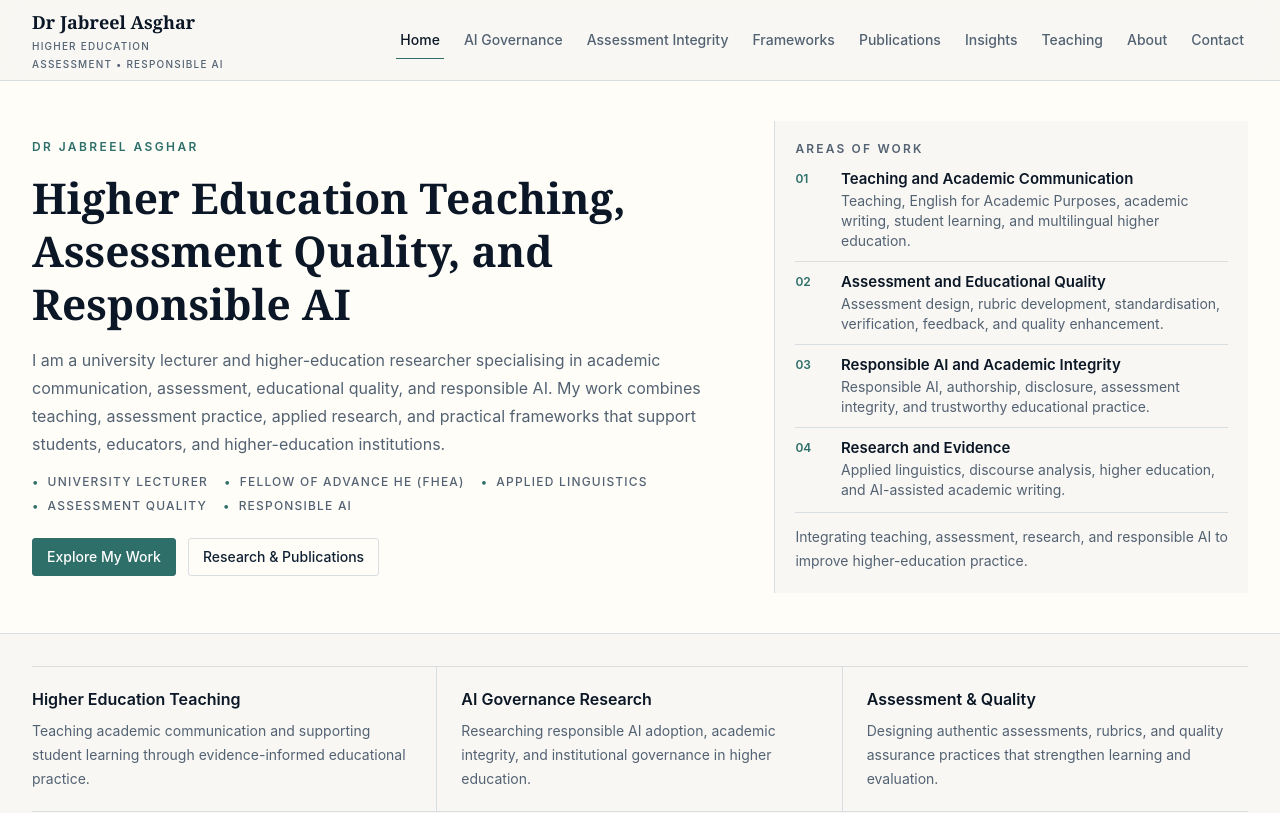
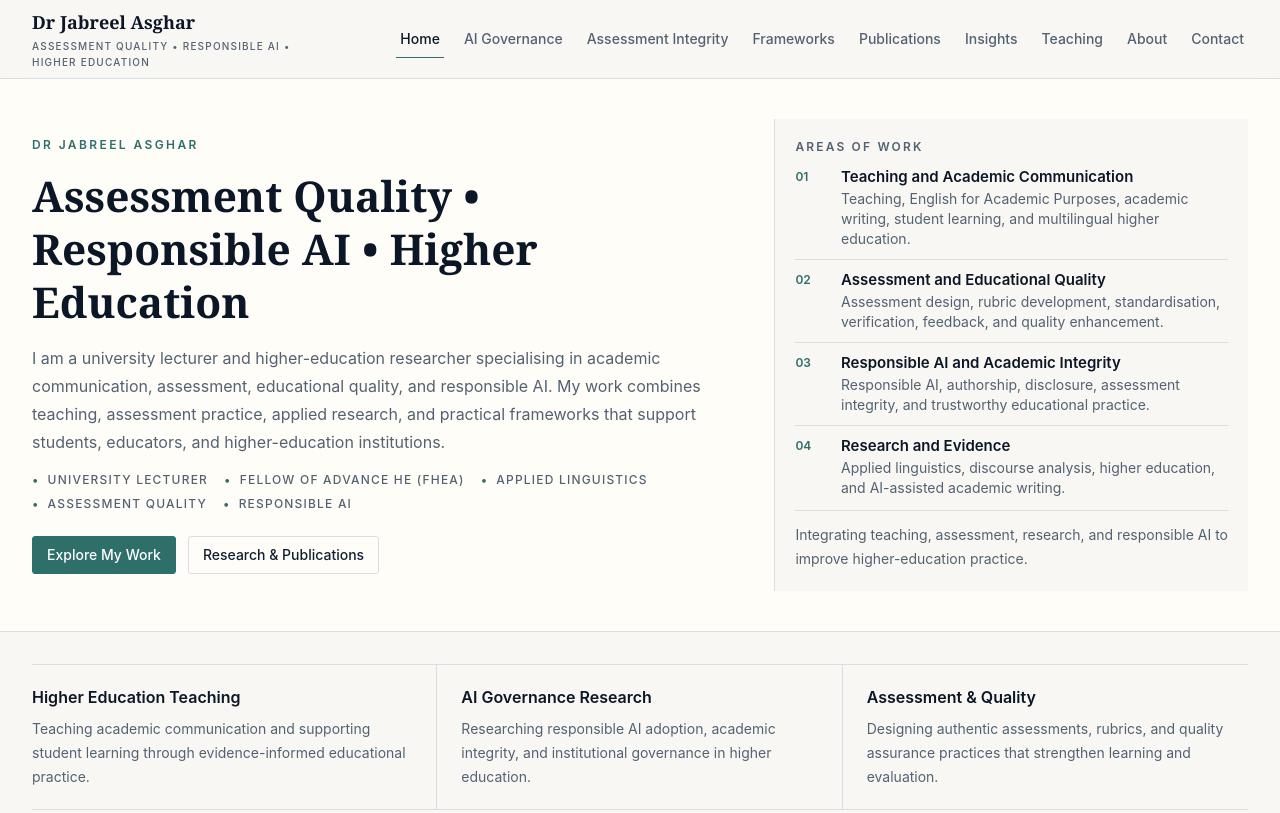
Before and after one commit to Jabreelasghar/jabreel-website, a Next.js app: page / in a window 1280 px wide. Shown: the top 813 px of the page. Built offline with nearby package versions, Linux system fonts and the light colour scheme.

Commit message:
Refine academic focus messaging across site branding

```diff
--- a/src/components/Footer.tsx
+++ b/src/components/Footer.tsx
@@ -9,8 +9,7 @@ export function Footer() {
         <div>
           <p className="font-serif text-xl font-semibold">Dr Jabreel Asghar</p>
           <p className="mt-3 max-w-md text-sm leading-6 text-white/68">
-            University lecturer in English and Academic Communication, researcher in AI governance, and Fellow of
-            Advance HE.
+            Assessment Quality • Responsible AI • Higher Education
           </p>
         </div>
         <div className="grid gap-3 border-t border-white/15 pt-6 sm:grid-cols-2 md:border-t-0 md:pt-0 lg:grid-cols-3">
--- a/src/components/Header.tsx
+++ b/src/components/Header.tsx
@@ -16,8 +16,7 @@ export function Header() {
         <Link href="/" className="w-[17rem] max-w-[62vw] leading-tight" onClick={() => setOpen(false)}>
           <span className="block font-serif text-lg font-semibold text-oxford">Dr Jabreel Asghar</span>
           <span className="mt-0.5 flex flex-wrap gap-x-2 gap-y-0.5 text-[10px] font-medium uppercase leading-4 tracking-[0.12em] text-slate">
-            <span>Higher Education</span>
-            <span>Assessment • Responsible AI</span>
+            <span>Assessment Quality • Responsible AI • Higher Education</span>
           </span>
         </Link>
         <button
--- a/src/components/Hero.tsx
+++ b/src/components/Hero.tsx
@@ -8,7 +8,7 @@ export function Hero() {
         <div className="max-w-[720px]">
           <p className="text-xs font-semibold uppercase tracking-[0.2em] text-moss">Dr Jabreel Asghar</p>
           <h1 className="mt-4 font-serif text-[2rem] font-semibold leading-tight text-oxford sm:text-[2.65rem] lg:text-[2.65rem]">
-            Higher Education Teaching, Assessment Quality, and Responsible AI
+            Assessment Quality • Responsible AI • Higher Education
           </h1>
           <p className="mt-4 max-w-2xl text-base leading-7 text-slate">
             I am a university lecturer and higher-education researcher specialising in academic communication,
```
